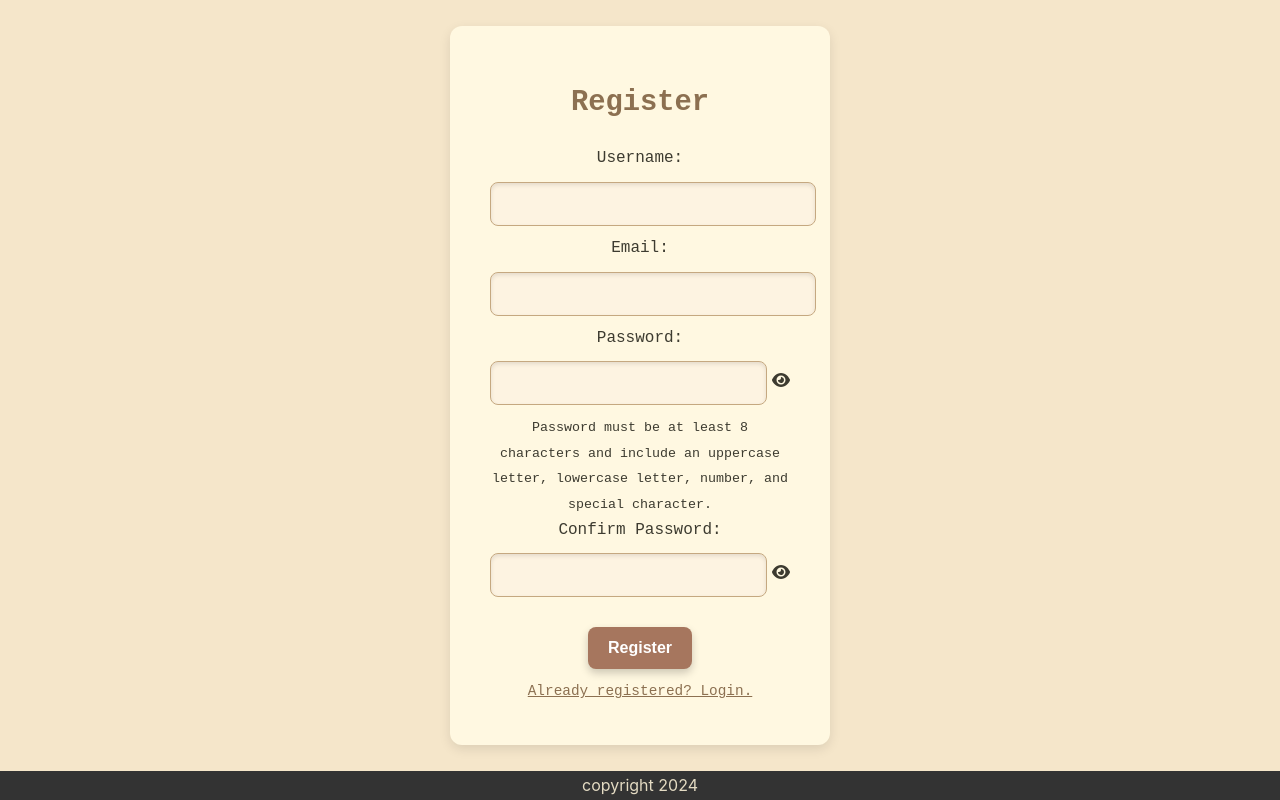
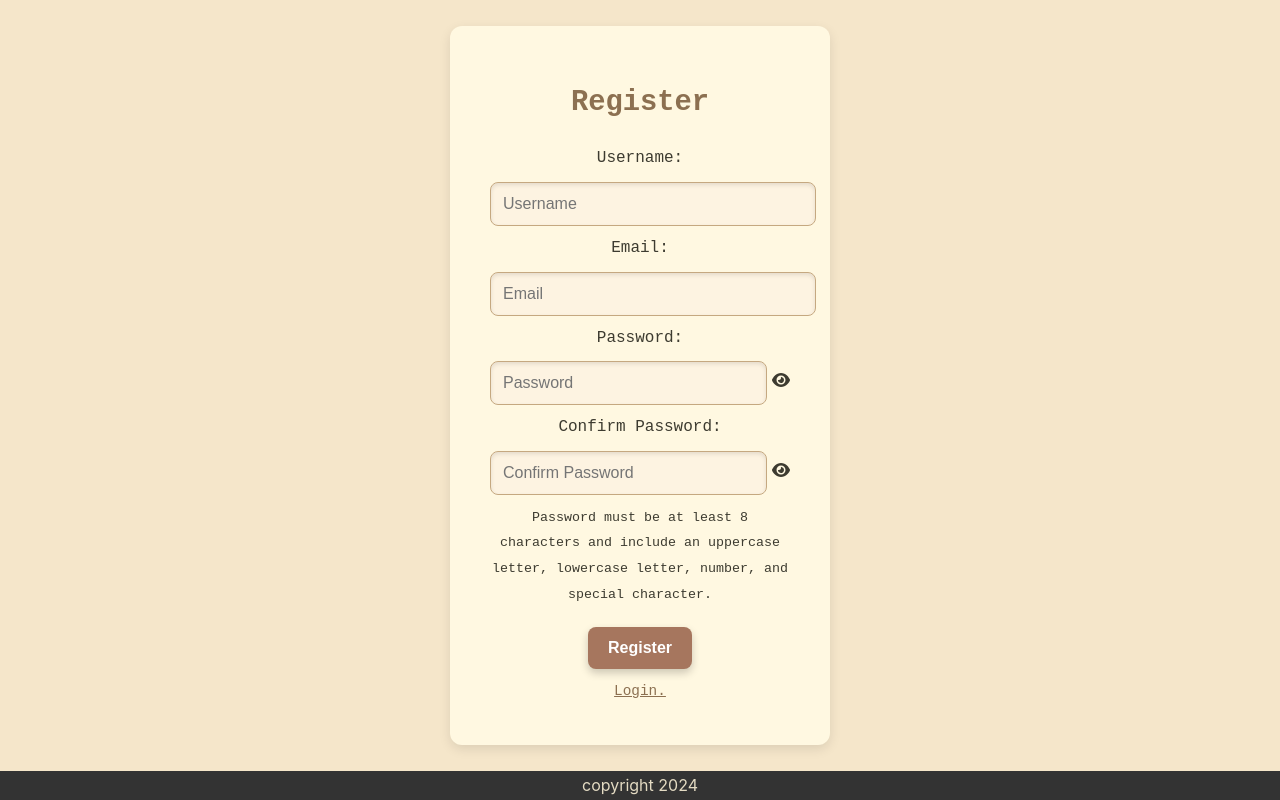
Before and after one commit to Dave1206/Memory-App, a React (Create React App) app in the folder client/: page /login in a window 1280 px wide. Both pictures are taken after a click on the element "Not registered? Click here.". Built offline with nearby package versions, Linux system fonts and the light colour scheme; no server answers.

Commit message:
Improving user experience on login page, and email verification.

```diff
--- a/client/src/components/auth/Login.jsx
+++ b/client/src/components/auth/Login.jsx
@@ -4,6 +4,7 @@ import { faEye, faEyeSlash } from '@fortawesome/free-solid-svg-icons';
 import Register from "./Register";
 import { useAuth } from "./AuthContext";
 import { useAxios } from "./AxiosProvider";
+import { useLocation } from 'react-router-dom';
 import ForgotPassword from "./ForgotPassword";
 import '../../styles/Login.css';
 
@@ -13,8 +14,12 @@ const Login = () => {
   const [isRegistered, setIsRegistered] = useState(true);
   const [forgotPassword, setForgotPassword] = useState(false);
   const [showPassword, setShowPassword] = useState(false);
+
   const { login, user } = useAuth();
   const { setSessionExpired } = useAxios();
+  const location = useLocation();
+  const searchParams = new URLSearchParams(location.search);
+  const isVerified = searchParams.get('verified') === 'true';
 
   const togglePasswordVisibility = () => setShowPassword(!showPassword);
 
@@ -27,6 +32,7 @@ const Login = () => {
   return (
     !forgotPassword ? (
       <div className="login-container">
+        {isVerified && <p style={{ color: "green" }}>Email verified successfully! You can now log in.</p>}
         {user ? (
           <p>Welcome, {user.username}</p>
         ) : (
--- a/client/src/components/auth/Register.jsx
+++ b/client/src/components/auth/Register.jsx
@@ -13,6 +13,7 @@ const Register = ({ handleClick }) => {
   const [success, setSuccess] = useState("");
   const [showPassword, setShowPassword] = useState(false);
   const [showConfirmPassword, setShowConfirmPassword] = useState(false);
+  const [isRegistered, setIsRegistered] = useState(false);
 
   const togglePasswordVisibility = () => setShowPassword(!showPassword);
   const toggleConfirmPasswordVisibility = () => setShowConfirmPassword(!showConfirmPassword);
@@ -49,11 +50,8 @@ const Register = ({ handleClick }) => {
 
     try {
       await register(username, email, password, confirmPassword);
-      setSuccess("Registration successful! You can now log in.");
-      setUsername("");
-      setEmail("");
-      setPassword("");
-      setConfirmPassword("");
+      setSuccess("Registration successful! Please check your email to verify your account.");
+      setIsRegistered(true);
     } catch (err) {
       setError(err.response?.data.message || "Registration failed. Please try again.");
     }
@@ -62,11 +60,17 @@ const Register = ({ handleClick }) => {
   return (
     <div>
       <h2>Register</h2>
+      {isRegistered ? (
+        <p style={{ color: "green" }}>
+          Registration successful! Please check your email and click the verification link to activate your account.
+        </p>
+      ) : (
       <form onSubmit={handleRegister}>
         <div>
           <label>Username:</label>
           <input
             type="text"
+            placeholder="Username"
             value={username}
             onChange={(e) => setUsername(e.target.value)}
             required
@@ -76,6 +80,7 @@ const Register = ({ handleClick }) => {
           <label>Email:</label>
           <input
             type="email"
+            placeholder="Email"
             value={email}
             onChange={(e) => setEmail(e.target.value)}
             required
@@ -86,6 +91,7 @@ const Register = ({ handleClick }) => {
           <div style={{ display: "flex", alignItems: "center" }}>
             <input
               type={showPassword ? "text" : "password"}
+              placeholder="Password"
               value={password}
               onChange={(e) => setPassword(e.target.value)}
               required
@@ -95,16 +101,13 @@ const Register = ({ handleClick }) => {
               {showPassword ? <FontAwesomeIcon icon={faEyeSlash} /> : <FontAwesomeIcon icon={faEye} />}
             </span>
           </div>
-          <small>
-            Password must be at least 8 characters and include an uppercase letter, lowercase letter,
-            number, and special character.
-          </small>
         </div>
         <div>
           <label>Confirm Password:</label>
           <div style={{ display: "flex", alignItems: "center" }}>
             <input
               type={showConfirmPassword ? "text" : "password"}
+              placeholder="Confirm Password"
               value={confirmPassword}
               onChange={(e) => setConfirmPassword(e.target.value)}
               required
@@ -114,12 +117,15 @@ const Register = ({ handleClick }) => {
               {showConfirmPassword ? <FontAwesomeIcon icon={faEyeSlash} /> : <FontAwesomeIcon icon={faEye} />}
             </span>
           </div>
+          <small>
+            Password must be at least 8 characters and include an uppercase letter, lowercase letter,
+            number, and special character.
+          </small>
         </div>
         <button type="submit">Register</button>
-      </form>
-      <p onClick={handleClick}>Already registered? Login.</p>
+      </form>)}
+      <p onClick={handleClick}>Login.</p>
       {error && <p style={{ color: "red" }}>{error}</p>}
-      {success && <p style={{ color: "green" }}>{success}</p>}
     </div>
   );
 };
```
Also changed, not shown: 1 other file (tests, documents, lock files or other folders).
